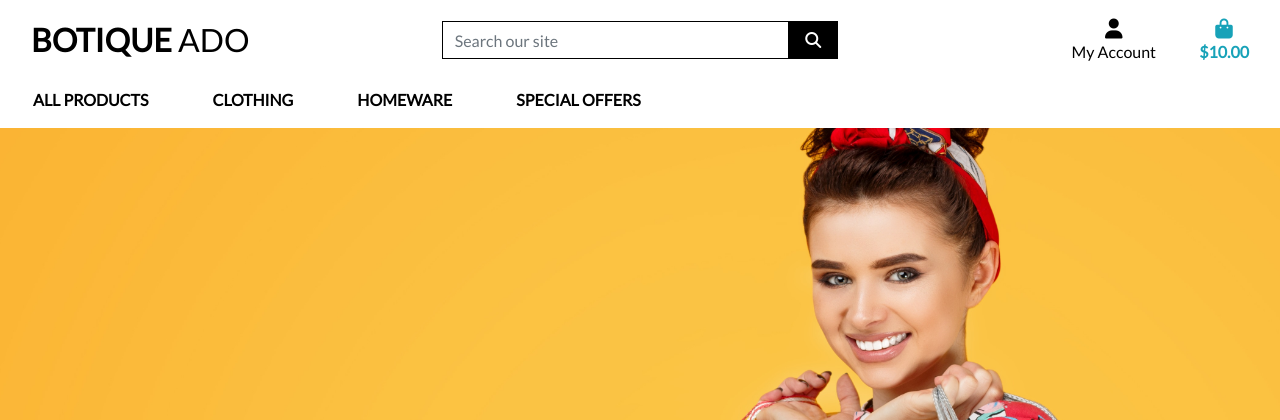
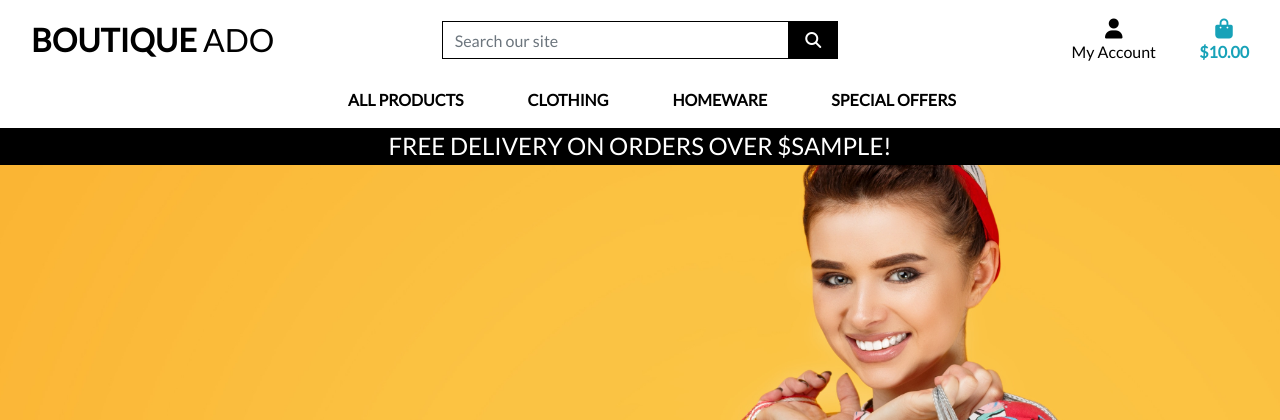
Before and after one commit to NigelFinegan5p/boutique_ado_v1, a Django app: template templates/base.html in a window 1280 px wide. Shown: the top 420 px of the page. Run offline with Django 3.2, Linux system fonts and the light colour scheme; the template is opened without the code that fills it: most values are stand-ins (such as "Sample title", 1, 10 or a date in 2020); some libraries are stand-ins or nearby versions.

Commit message:
addedmobile head and main nav bar

```diff
--- a/static/css/base.css
+++ b/static/css/base.css
@@ -9,7 +9,6 @@ body {
     color: #555;
     font-family: 'Lato';
 }
-
 
 /* from Bulma */
 .icon {
@@ -57,6 +56,10 @@ body {
     border: 1px solid black !important;
 }
 
+.bg-black {
+    background: #000 !important;
+}
+
 /* -------------------------------- Media Queries */
 
 /* Slightly larger container on xl screens */
--- a/templates/base.html
+++ b/templates/base.html
@@ -39,7 +39,7 @@
         <div id="topnav" class="row bg-white pt-lg-2 d-none d-lg-flex">
             <div class="col-12 col-lg-4 my-auto py-1 py-lg-0 text-center text-lg-left">
                 <a href="{% url 'home' %}" class="nav-link main-logo-link">
-                    <h2 class="logo-font text-black my-0"><strong>Botique</strong> Ado</h2>
+                    <h2 class="logo-font text-black my-0"><strong>Boutique</strong> Ado</h2>
                 </a>
             </div>
             <div class="col-12 col-lg-4 my-auto py-1 py-lg-0">
@@ -94,6 +94,7 @@
                     </li>
                 </ul>
             </div>
+        </div>
         <div class="row bg-white">
             <nav class="navbar navbar-expand-lg navbar-light w-100">
                 <button class="navbar-toggler" type="button" data-toggle="collapse" data-target="#main-nav" aria-controls="main-nav" aria-expanded="false" aria-label="Toggle navigation">
@@ -106,7 +107,6 @@
         <div id="delivery-banner" class="row text-center">
             <div class="col bg-black text-white">
                 <h4 class="logo-font my-1">Free delivery on orders over ${{ free_shipping_threshold }}!</h4>
-                </div>
             </div>
         </div>
     </header>
@@ -124,6 +124,10 @@
     {% block postloadjs %}
     {% endblock %}
 
+    <!-- footer test -->
+
 
   </body>
+
+
 </html>
```
Lines whose indentation alone changed are shown as unchanged.
